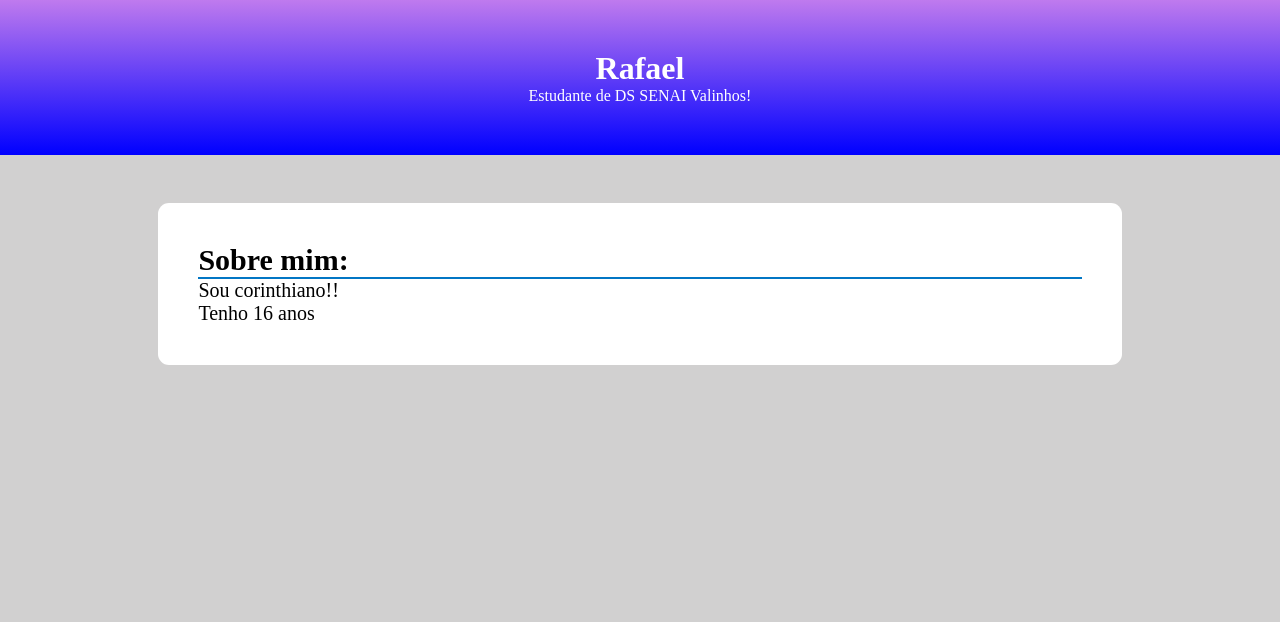
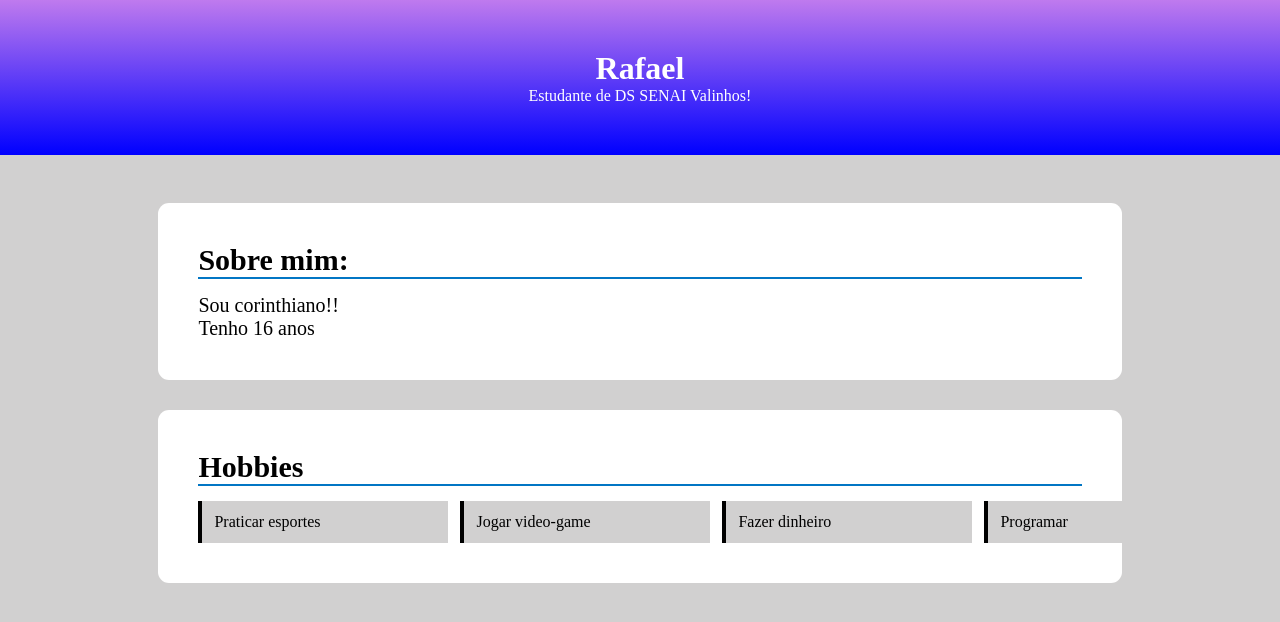
Before and after one commit to Rafael-1108/meu-primeiro-site, a plain HTML site: page assets/styles/index.html in a window 1280 px wide. Drawn offline with Linux system fonts and the light colour scheme; a web font is replaced by a local one.

Commit message:
finish hobbies section

```diff
--- a/assets/styles/index.css
+++ b/assets/styles/index.css
@@ -35,14 +35,55 @@ about-section {
     margin: 0 auto;
     padding: 40px;
     border-radius: 11px;
+    margin-bottom: 30px;
 }
 
 .texto-sobre-mim{
     font-size: 20px;
-
 }
 
 #titulo-sobre-mim {
     font-size: 30px;
     border-bottom: 2px solid rgb(1, 118, 196);
+    margin-bottom: 15px;
 }
+
+hobbies {
+    display: block;
+    background-color: white;
+    width: 80%;
+    margin: 0 auto;
+    padding: 40px;
+    border-radius: 11px;
+}
+
+.texto-hobbies {
+    font-size: 20px;
+}
+
+#titulo-hobbies {
+    font-size: 30px;
+    border-bottom: 2px solid rgb(1, 118, 196);
+    margin-bottom: 15px;
+}
+
+ul {
+    list-style: none;
+    padding: 0px;
+    display: flex;
+    gap: 12px;
+}
+
+li {
+    background-color: rgb(209, 208, 208);
+    padding: 12px;
+    border-left: 4px solid black;
+    font-size: 16px;
+    min-width: 250px;
+}
+
+li:hover {
+    background-color: rgb(209, 208, 208);
+    transform: translateX(5px);
+    transition: all 0.3s ease;
+}
--- a/assets/styles/index.html
+++ b/assets/styles/index.html
@@ -17,6 +17,15 @@
             <p class="texto-sobre-mim">Sou corinthiano!!</p>
             <p class="texto-sobre-mim">Tenho 16 anos</p>
         </about-section>
+        <hobbies>
+            <h3 id="titulo-hobbies">Hobbies</h3>
+            <ul>
+                <li>Praticar esportes</li>
+                <li>Jogar video-game</li>
+                <li>Fazer dinheiro</li>
+                <li>Programar</li>
+            </ul>
+        </hobbies>
     </main>
 </body>
 </html>
```
